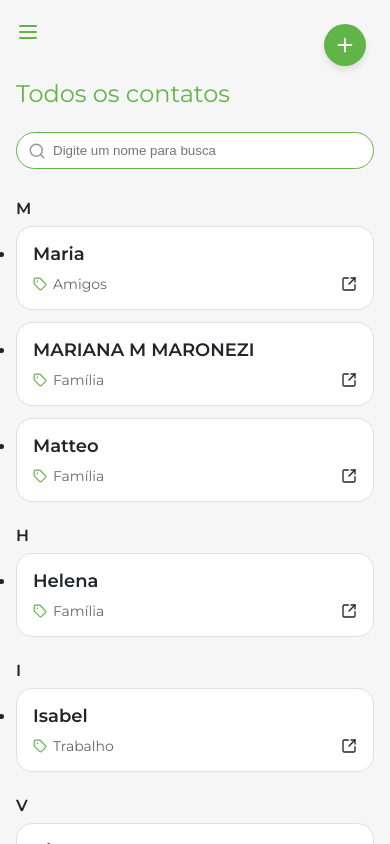
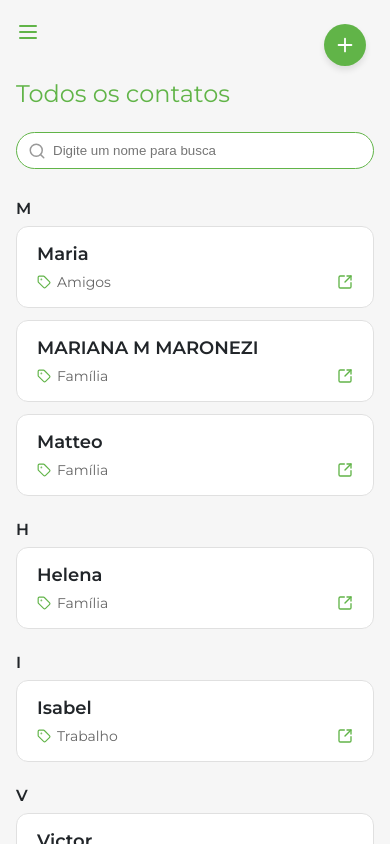
Before and after one commit to rafaelachinaglia/contact-book, a React (Vite) app: page / in a window 390 px wide. Built offline with nearby package versions, Linux system fonts and the light colour scheme; data requests are answered from the project's data file.

Commit message:
Fix: alinhamento responsivo dos itens da lista de contatos

```diff
--- a/src/components/AddCategoryModal/styles.ts
+++ b/src/components/AddCategoryModal/styles.ts
@@ -19,9 +19,7 @@ export const ModalContent = styled.div`
 export const ModalHeader = styled.div`
   margin-bottom: 16px;
 
-  @media (max-width: 768px) {
-    text-align: center;
-  }
+
 `;
 
 export const ModalTitle = styled.h2`
--- a/src/pages/ContactsPage/index.tsx
+++ b/src/pages/ContactsPage/index.tsx
@@ -10,6 +10,8 @@ import {
   ContactList,
   ContactCategory,
   ContactListItem,
+  ContactItemContent,
+  ContactMetaRow,
   ContactName,
   ContactTag,
   MobileMenuButton,
@@ -42,11 +44,11 @@ export function ContactsPage() {
     );
 
   const categoryedContacts = filteredContacts.reduce<Record<string, Contact[]>>(
-    (categorys, contact) => {
+    (acc, contact) => {
       const categoryKey = contact.name[0].toUpperCase();
-      categorys[categoryKey] ||= [];
-      categorys[categoryKey].push(contact);
-      return categorys;
+      acc[categoryKey] ||= [];
+      acc[categoryKey].push(contact);
+      return acc;
     },
     {}
   );
@@ -65,15 +67,10 @@ export function ContactsPage() {
       />
 
       <MainContent>
-        {/* Botão de abrir menu no mobile */}
-        <MobileMenuButton
-          onClick={() => setIsMobileSidebarOpen(true)}
-          aria-label="Abrir menu"
-        >
+        <MobileMenuButton onClick={() => setIsMobileSidebarOpen(true)}>
           <Menu size={24} color="#61b448" />
         </MobileMenuButton>
 
-        {/* Botão de adicionar contato no mobile */}
         <FloatingAddButton onClick={() => setIsAddModalOpen(true)}>
           <Plus size={22} color="#fff" />
         </FloatingAddButton>
@@ -110,22 +107,21 @@ export function ContactsPage() {
                       key={contact.id}
                       onClick={() => setSelectedContact(contact)}
                     >
-                      <div className="card-top-row">
+                      <ContactItemContent>
                         <ContactName title={contact.name}>
                           {contact.name.length > 50
                             ? `${contact.name.slice(0, 50)}...`
                             : contact.name}
                         </ContactName>
-                      </div>
 
-                      <div className="card-bottom-row">
-                        <ContactTag>
-                          <Tag size={14} color="#61b448ff" />
-                          {categoryName}
-                        </ContactTag>
-
-                        <SquareArrowOutUpRight size={16} />
-                      </div>
+                        <ContactMetaRow>
+                          <ContactTag>
+                            <Tag size={14} color="#61b448ff" />
+                            {categoryName}
+                          </ContactTag>
+                          <SquareArrowOutUpRight size={16} color="#61b448ff" />
+                        </ContactMetaRow>
+                      </ContactItemContent>
                     </ContactListItem>
                   );
                 })}
--- a/src/pages/ContactsPage/styles.ts
+++ b/src/pages/ContactsPage/styles.ts
@@ -35,7 +35,6 @@ export const SectionTitle = styled.div`
   }
 `;
 
-
 export const ContactList = styled.div`
   margin-top: 30px;
 
@@ -51,6 +50,12 @@ export const ContactCategory = styled.div`
     font-size: 18px;
     font-weight: 600;
     margin-bottom: 8px;
+  }
+
+  ul {
+    list-style: none;
+    padding: 0;
+    margin: 0;
   }
 
   @media (max-width: 768px) {
@@ -72,38 +77,44 @@ export const ContactListItem = styled.li`
   &:hover {
     box-shadow: 0 0 6px rgba(0, 0, 0, 0.06);
   }
+`;
+
+export const ContactItemContent = styled.div`
+  display: grid;
+  grid-template-columns: 1fr auto auto;
+  align-items: center;
+  column-gap: 16px;
 
   @media (max-width: 768px) {
-    padding: 16px;
-    border-radius: 16px;
+    display: flex;
+    flex-direction: column;
+    align-items: flex-start;
+    gap: 8px;
   }
+`;
 
-  .card-top-row {
+export const ContactMetaRow = styled.div`
+  display: contents;
+
+  @media (max-width: 768px) {
     display: flex;
+    justify-content: space-between;
     align-items: center;
-    margin-bottom: 6px;
-  }
-
-  .card-bottom-row {
-    display: flex;
-    align-items: center;
-    justify-content: space-between;
     width: 100%;
   }
 `;
 
-
 export const ContactName = styled.span`
   font-weight: 600;
   font-size: 16px;
+  max-width: 100%;
+  white-space: nowrap;
+  overflow: hidden;
+  text-overflow: ellipsis;
 
   @media (max-width: 768px) {
     font-size: 18px;
     width: 100%;
-    white-space: nowrap;
-    overflow: hidden;
-    text-overflow: ellipsis;
-    margin-bottom: 4px;
   }
 `;
 
@@ -113,6 +124,7 @@ export const ContactTag = styled.span`
   gap: 6px;
   font-size: 14px;
   color: #666;
+  min-width: 100px;
 
   svg {
     flex-shrink: 0;
```
